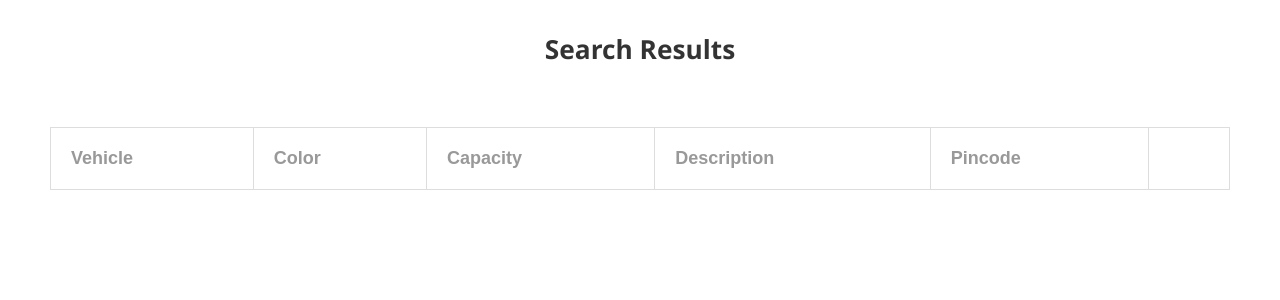
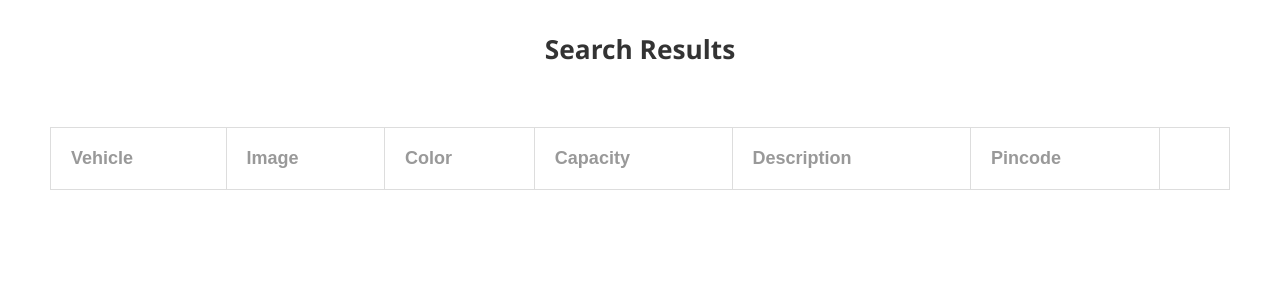
Before and after one commit to mofo98/car_rental, a Django app: template car_rental_system/customer_portal/templates/customer/search_results.html in a window 1280 px wide. Shown: the part 60-360 px from the top of the page. Run offline with Django 3.2, Linux system fonts and the light colour scheme; the template is opened without the code that fills it, so the values that code supplies are empty; some libraries are stand-ins or nearby versions.

Commit message:
Update search_results.html
styled an image

```diff
--- a/car_rental_system/customer_portal/templates/customer/search_results.html
+++ b/car_rental_system/customer_portal/templates/customer/search_results.html
@@ -11,6 +11,7 @@
 
     <tr>
       <th style="padding:20">Vehicle </th>
+      <th style="padding:20">Image </th>
       <th style="padding:20">Color  </th>
       <th style="padding:20">Capacity </th>
       <th style="padding:20">Description </th>
```
